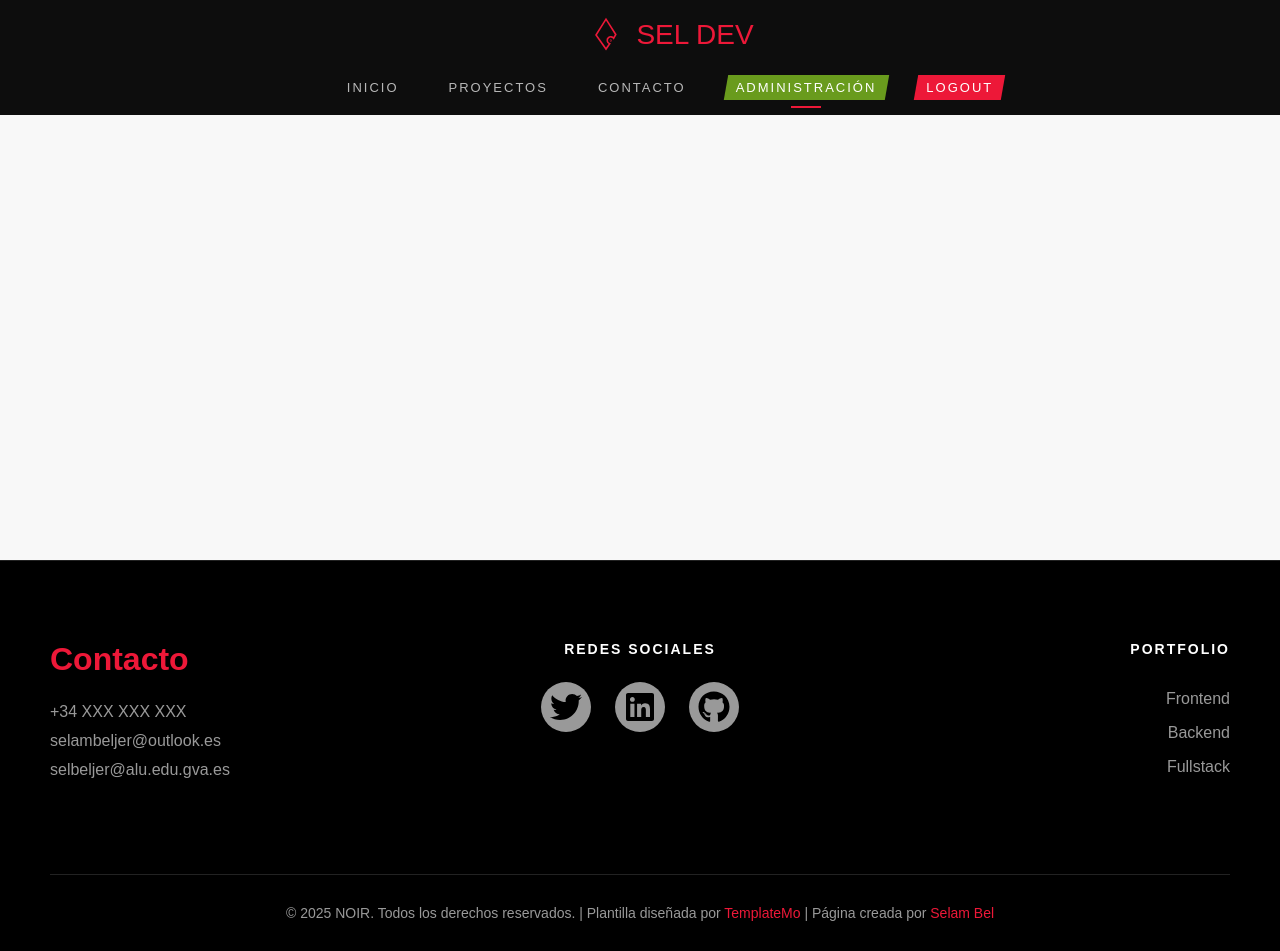
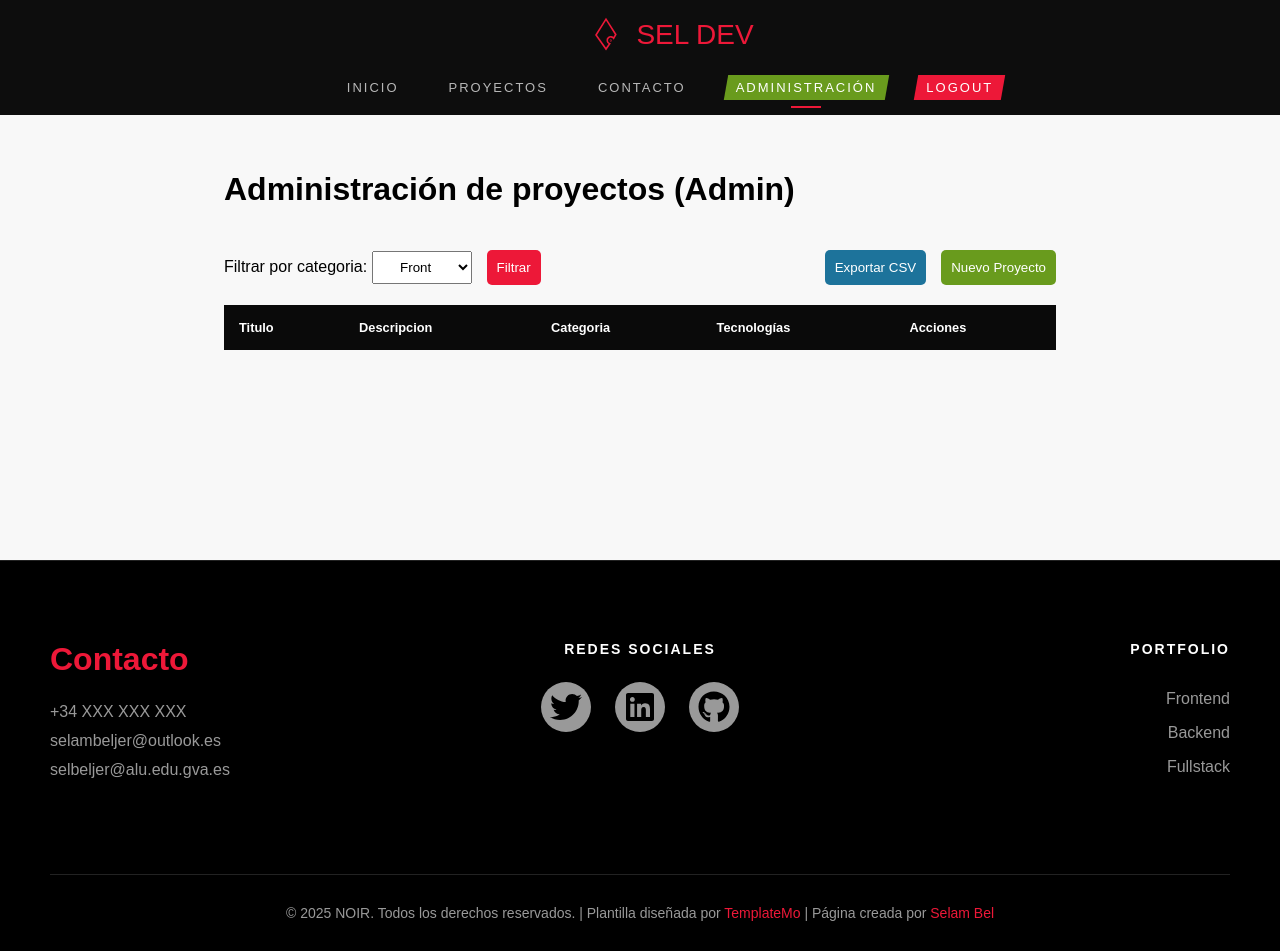
Before and after one commit to SelamBel/Portfolio-Servidor-v2, a PHP site: page /admin/panel.php in a window 1280 px wide. Run offline with PHP 8.4, Linux system fonts and the light colour scheme; the visitor is signed in with stand-in values (Sample User, id 1); lists and menus that the app fills with data are empty.

Commit message:
Basic Menu for Admin Panel

```diff
--- a/portfolio/admin/panel.php
+++ b/portfolio/admin/panel.php
@@ -1,8 +1,8 @@
 <?php
 session_start();
 $rol = $_SESSION["rol"] ?? null;
-if ($_SESSION["rol"] != "ADMIN") {
-    header("Location: index.php");
+if ($rol != "ADMIN") {
+    header("Location: ../index.php");
     exit();
 }
 ?>
@@ -17,6 +17,7 @@ if ($_SESSION["rol"] != "ADMIN") {
     <title>Panel Admin</title>
     <link rel="stylesheet" href="../static/css/topnav-footer.css">
     <link rel="stylesheet" href="../static/css/style.css">
+    <link rel="stylesheet" href="../static/css/private.css">
 </head>
 
 
@@ -24,6 +25,35 @@ if ($_SESSION["rol"] != "ADMIN") {
     <?php require_once '../templates/nav-admin.php'; ?>
 
     <main>
+        <div class="panel">
+            <h1>Administración de proyectos (Admin)</h1>
+            <div class="panelBotones">
+                <div class="botonesFiltro">
+                    <div class="botonesFiltroIzq">
+                        <label for="cat">
+                            Filtrar por categoria:
+                            <select>
+                                <option>Front</option>
+                                <option>Back</option>
+                                <option>Full</option>
+                            </select>
+                        </label>
+                        <button>Filtrar</button>
+                    </div>
+                    <div class="botonesFiltroDer">
+                        <button id="exportCSV" name="exportCSV">Exportar CSV</button>
+                        <button id="newProyect" name="newProyect">Nuevo Proyecto</button>
+                    </div>
+                </div>
+            </div>
+            <table>
+                <th>Titulo</th>
+                <th>Descripcion</th>
+                <th>Categoria</th>
+                <th>Tecnologías</th>
+                <th>Acciones</th>
+            </table>
+        </div>
 
     </main>
 
--- /dev/null
+++ b/portfolio/static/css/private.css
@@ -0,0 +1,51 @@
+@import url(style.css);
+
+.panel {
+    display: flex;
+    flex-direction: column;
+    gap: 20px;
+}
+
+.botonesFiltro,
+.botonesFiltroIzq,
+.botonesFiltroDer {
+    display: flex;
+    align-items: center;
+    gap: 15px;
+}
+
+.botonesFiltro {
+    justify-content: space-between;
+}
+
+select {
+    height: max-content;
+    padding: 7px;
+    min-width: 100px;
+    text-align: center;
+}
+
+table {
+    text-align: left;
+    border-spacing: 0;
+}
+
+th,
+tr {
+    padding: 15px;
+    font-size: 0.8rem;
+}
+
+th {
+    background-color: var(--bg-section);
+    color: white;
+}
+
+#newProyect {
+    background-color: var(--green);
+}
+
+#exportCSV {
+
+    background-color: var(--blue);
+}
--- a/portfolio/static/css/style.css
+++ b/portfolio/static/css/style.css
@@ -10,7 +10,8 @@ body {
     --text-muted: #999;
     --bg-dark: #000;
     --bg-section: #0a0a0a;
-
+    --blue:  rgb(29, 115, 155);
+    --green: rgb(105, 155, 29);
 }
 
 main {
```
